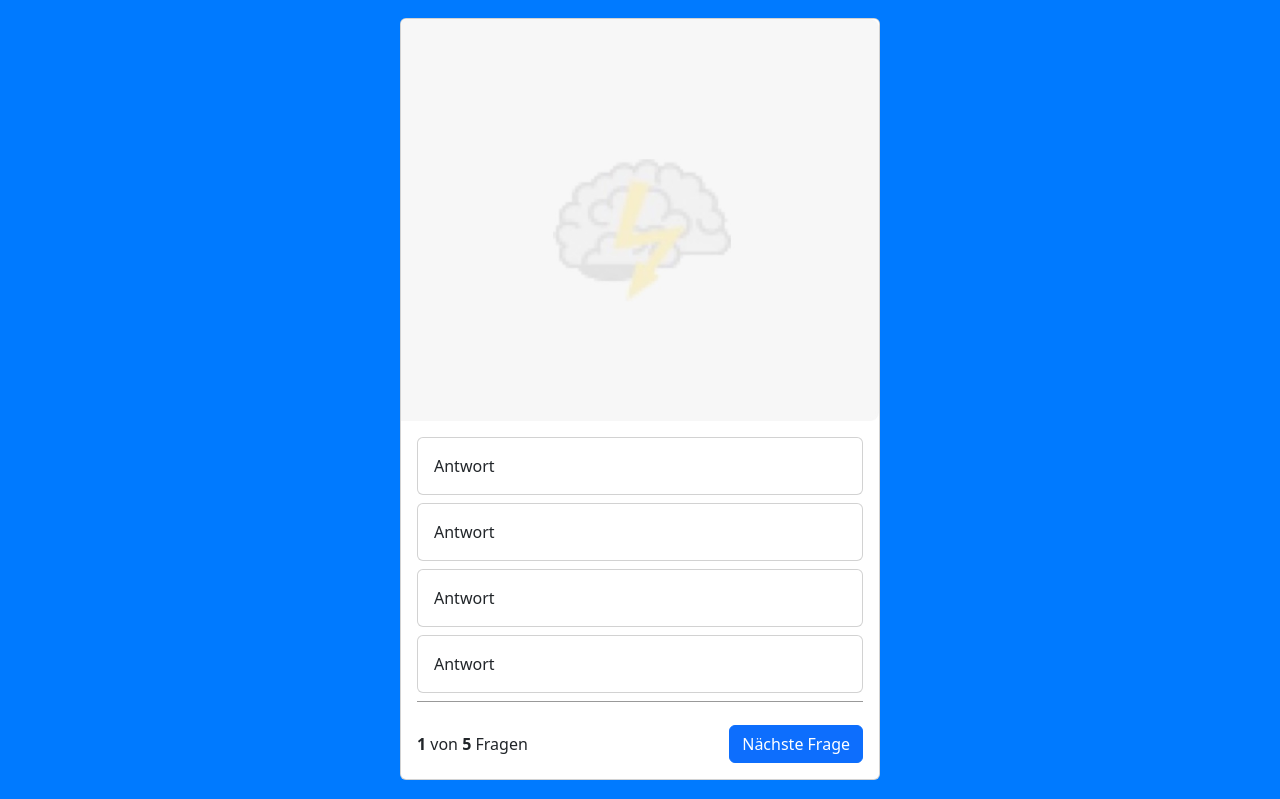
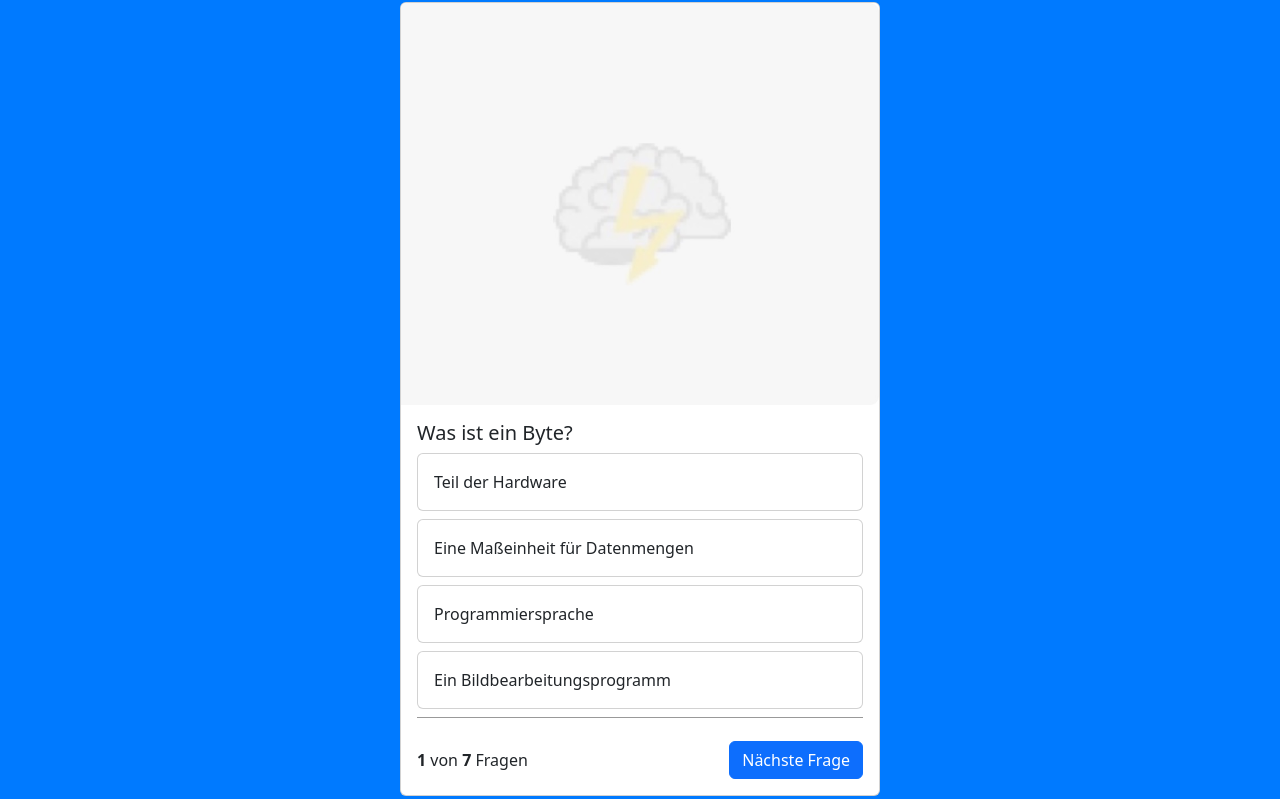
Before and after one commit to Traumzerfetzerin/QuizzApp, a website: page index.html in a window 1280 px wide. Shown: the part 51-850 px from the top of the page. Drawn offline with nearby package versions, Linux system fonts and the light colour scheme.

Commit message:
added function

```diff
--- a/index.html
+++ b/index.html
@@ -15,7 +15,7 @@
 
 </head>
 
-<body>
+<body onload="init()">
 
     <nav class="navbar bg-body-tertiary">
         <div class="container-fluid">
@@ -28,32 +28,34 @@
             <img src="img/brainbg.jpg" class="card-img-top" alt="...">
             <div class="card-body">
 
+                <h5 id="questionText">Frage</h5>
+
                 <div class="card mb-2">
-                    <div class="card-body">
+                    <div class="card-body" id="answer_1">
                         Antwort
                     </div>
                 </div>
 
                 <div class="card mb-2">
-                    <div class="card-body">
+                    <div class="card-body" id="answer_2">
                         Antwort
                     </div>
                 </div>
 
                 <div class="card mb-2">
-                    <div class="card-body">
+                    <div class="card-body" id="answer_3">
                         Antwort
                     </div>
                 </div>
 
                 <div class="card mb-2">
-                    <div class="card-body">
+                    <div class="card-body" id="answer_4">
                         Antwort
                     </div>
                 </div>
 
                 <div class="question-footer">
-                    <span><b>1</b> von <b>5</b> Fragen</span>
+                    <span><b>1</b> von <b id="all-questions">5</b> Fragen</span>
 
                     <button class="btn btn-primary">Nächste Frage</button>
                 </div>
--- a/script.js
+++ b/script.js
@@ -1,50 +1,76 @@
+let currentQuestion = 0;
 let questions = [
     {
-        'question': 'Wer hat HTML erfunden?',
-        'answer_1': 'Robbie Williams',
-        'answer_2': 'Lady Gaga',
-        'answer_3': 'Tim Berners-Lee',
-        'answer_4': 'Justin Bieber',
+        'question': 'Was ist ein Byte?',
+        'answer_1': 'Teil der Hardware',
+        'answer_2': 'Eine Maßeinheit für Datenmengen',
+        'answer_3': 'Programmiersprache',
+        'answer_4': 'Ein Bildbearbeitungsprogramm',
+        'right_answer': 2,
+    },
+    {
+        'question': 'Vervollständige die Zahlenfolge: 2-7-6-11-10-15-14-?',
+        'answer_1': '16',
+        'answer_2': '17',
+        'answer_3': '18',
+        'answer_4': '19',
+        'right_answer': 4,
+    },
+    {
+        'question': 'Was bedeutet die Abkürzung IT?',
+        'answer_1': 'Intelligenztest',
+        'answer_2': 'Informationstechnologie',
+        'answer_3': 'Informatik und Technik',
+        'answer_4': 'Integrationstaktik',
         'right_answer': 3,
     },
     {
-        'question': 'Was bedeutet das HTML Tag &lt;a&gt;?',
-        'answer_1': 'Text Fett',
-        'answer_2': 'Container',
-        'answer_3': 'Ein Link',
-        'answer_4': 'Kursiv',
-        'right_answer': 3,
+        'question': 'Welches Ergebnis ist korrekt?',
+        'answer_1': '502',
+        'answer_2': '220',
+        'answer_3': '121',
+        'answer_4': '402',
+        'right_answer': 1,
     },
     {
-        'question': 'Wie bindet man eine Webseite in eine Webseite ein?',
-        'answer_1': '&lt;iframe&gt;, &lt;frame&gt; and &lt;frameset&gt',
-        'answer_2': '&lt;iframe&gt;',
-        'answer_3': '&lt;frame&gt;',
-        'answer_4': '&lt;frameset&gt;',
+        'question': 'Was ist eine MAC-Adresse?',
+        'answer_1': ' Eine spezielle E-Mail-Adresse auf einem Apple-Macintosh-Rechner',
+        'answer_2': 'Eine Reihenfolge aus Zahlen und Buchstaben, die einen Computer eindeutig identifiziert',
+        'answer_3': 'Steht für Multiple Access Cache und erlaubt den Zugriff auf verschlüsselte Seiten',
+        'answer_4': 'Die Kontaktadresse des Geräteherstellers',
         'right_answer': 2,
     },
     {
-        'question': 'Welches Attribut kann man NICHT für Textarea verwenden?',
-        'answer_1': 'readonly',
-        'answer_2': 'max',
-        'answer_3': 'from',
-        'answer_4': 'spellcheck',
-        'right_answer': 1,
+        'question': 'Wie lautet der Binärcode für die Dezimalzahl 20?',
+        'answer_1': '10101',
+        'answer_2': '10011',
+        'answer_3': '10110',
+        'answer_4': '10100',
+        'right_answer': 4,
     },
     {
-        'question': 'Wie wählst du alle Elemente vom Typ &lt;a&gt; mit dem Attribut title aus?',
-        'answer_1': 'a[title]{...}',
-        'answer_2': 'a > title {...}',
-        'answer_3': 'a.title {...}',
-        'answer_4': 'a=title {...}',
-        'right_answer': 1,
-    },
-    {
-        'question': 'Wie definiert man in JavaScript eine Variable?',
-        'answer_1': 'let 100 = rate;',
-        'answer_2': '100 = let rate;',
-        'answer_3': 'rate = 100;',
-        'answer_4': 'let rate = 100;',
-        'right_answer': 4,
+        'question': 'Till ist älter als Karla, aber jünger als Ole. Ella ist älter als Ole. Ordne die Namen der vier Kinder nach deren Alter. Beginne dabei mit dem Namen des ältesten Kindes.',
+        'answer_1': 'Ole, Ella, Till, Karla',
+        'answer_2': 'Till, Ella, Ole, Karla',
+        'answer_3': 'Ella, Ole, Till, Karla',
+        'answer_4': 'Ella, Till, Ole, Karla',
+        'right_answer': 3,
     },
 ];
+
+
+function init() {
+    document.getElementById('all-questions').innerHTML = questions.length;
+
+    showQuestion();
+}
+
+function showQuestion() {
+    let question = questions[currentQuestion];
+
+    document.getElementById('questionText').innerHTML = question['question'];
+    document.getElementById('answer_1').innerHTML = question['answer_1'];
+    document.getElementById('answer_2').innerHTML = question['answer_2'];
+    document.getElementById('answer_3').innerHTML = question['answer_3'];
+    document.getElementById('answer_4').innerHTML = question['answer_4'];
+}
```
